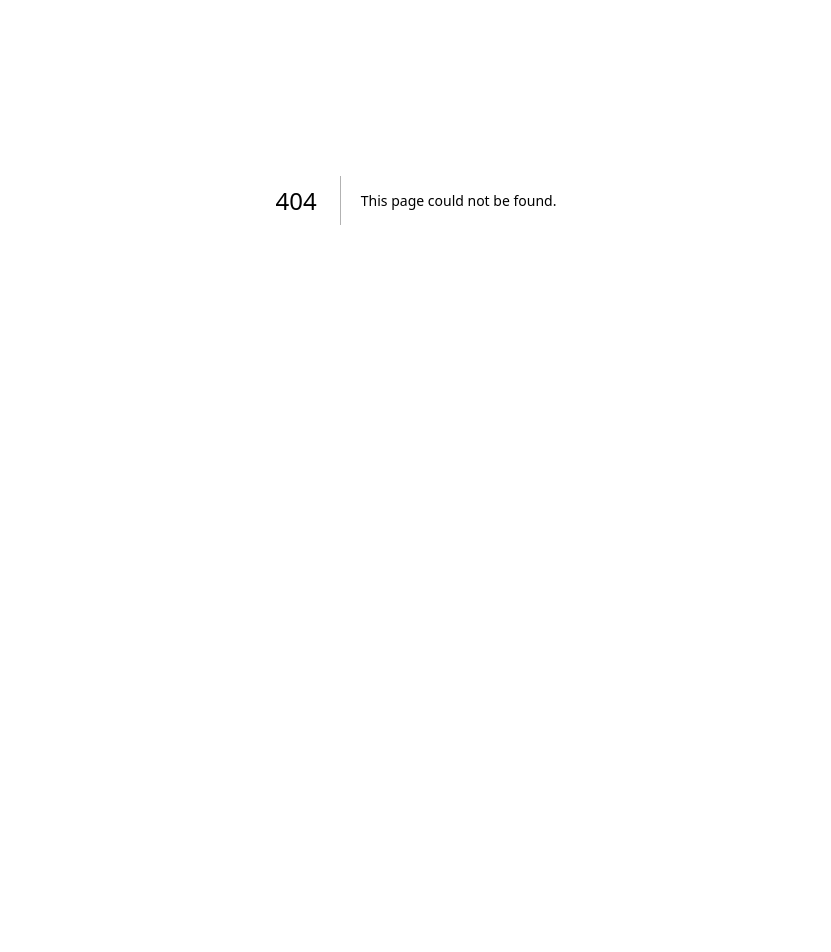
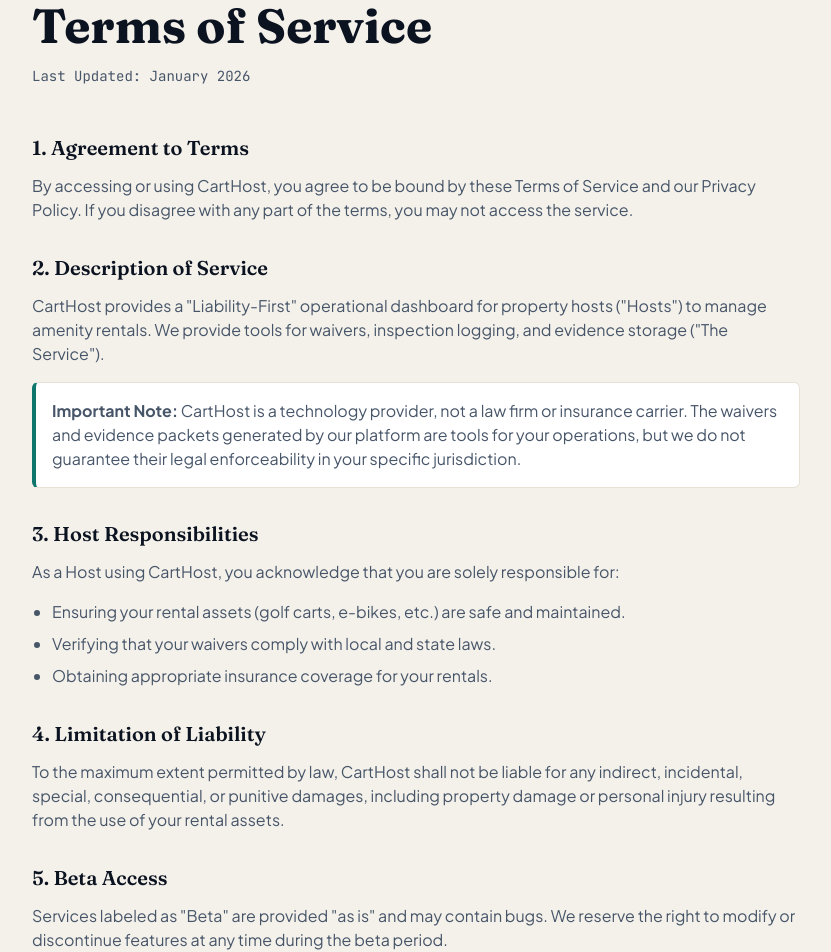
Before and after one commit to ericfaux/CartHost, a Next.js app: page /terms in a window 1280 px wide. Before the commit this address had no page. Shown: the part 200-1152 px from the top of the page, without its empty margins (224-1055 px from the left). Before the commit the page ends 800 px from the top, so only its background shows below. Built offline with nearby package versions, Linux system fonts and the light colour scheme; no server answers.

Commit message:
Create page.tsx

```diff
--- /dev/null
+++ b/app/terms/page.tsx
@@ -0,0 +1,73 @@
+import { MarketingNav, Footer } from "../../components/marketing";
+import { Badge } from "../../components/ui/Badge";
+
+export default function TermsPage() {
+  return (
+    <div className="min-h-screen bg-paper flex flex-col">
+      <MarketingNav />
+
+      <main className="flex-grow pt-24 pb-16 px-4 sm:px-6">
+        <div className="max-w-3xl mx-auto">
+          {/* Header */}
+          <div className="mb-12">
+            <Badge variant="neutral" className="mb-4">Legal Dossier</Badge>
+            <h1 className="font-heading text-4xl sm:text-5xl font-bold text-ink mb-4">
+              Terms of Service
+            </h1>
+            <p className="text-ink-subtle font-mono text-sm">
+              Last Updated: January 2026
+            </p>
+          </div>
+
+          {/* Legal Content */}
+          <div className="prose prose-slate max-w-none text-ink-subtle">
+            <section className="mb-8">
+              <h2 className="font-heading text-xl font-semibold text-ink mb-3">1. Agreement to Terms</h2>
+              <p className="mb-4">
+                By accessing or using CartHost, you agree to be bound by these Terms of Service and our Privacy Policy. If you disagree with any part of the terms, you may not access the service.
+              </p>
+            </section>
+
+            <section className="mb-8">
+              <h2 className="font-heading text-xl font-semibold text-ink mb-3">2. Description of Service</h2>
+              <p className="mb-4">
+                CartHost provides a "Liability-First" operational dashboard for property hosts ("Hosts") to manage amenity rentals. We provide tools for waivers, inspection logging, and evidence storage ("The Service").
+              </p>
+              <p className="mb-4 bg-surface p-4 rounded-md border border-rule border-l-4 border-l-accent-ops">
+                <strong>Important Note:</strong> CartHost is a technology provider, not a law firm or insurance carrier. The waivers and evidence packets generated by our platform are tools for your operations, but we do not guarantee their legal enforceability in your specific jurisdiction.
+              </p>
+            </section>
+
+            <section className="mb-8">
+              <h2 className="font-heading text-xl font-semibold text-ink mb-3">3. Host Responsibilities</h2>
+              <p className="mb-4">
+                As a Host using CartHost, you acknowledge that you are solely responsible for:
+              </p>
+              <ul className="list-disc pl-5 space-y-2 mb-4">
+                <li>Ensuring your rental assets (golf carts, e-bikes, etc.) are safe and maintained.</li>
+                <li>Verifying that your waivers comply with local and state laws.</li>
+                <li>Obtaining appropriate insurance coverage for your rentals.</li>
+              </ul>
+            </section>
+
+            <section className="mb-8">
+              <h2 className="font-heading text-xl font-semibold text-ink mb-3">4. Limitation of Liability</h2>
+              <p className="mb-4">
+                To the maximum extent permitted by law, CartHost shall not be liable for any indirect, incidental, special, consequential, or punitive damages, including property damage or personal injury resulting from the use of your rental assets.
+              </p>
+            </section>
+
+            <section className="mb-8">
+              <h2 className="font-heading text-xl font-semibold text-ink mb-3">5. Beta Access</h2>
+              <p className="mb-4">
+                Services labeled as "Beta" are provided "as is" and may contain bugs. We reserve the right to modify or discontinue features at any time during the beta period.
+              </p>
+            </section>
+          </div>
+        </div>
+      </main>
+
+      <Footer />
+    </div>
+  );
+}
```
